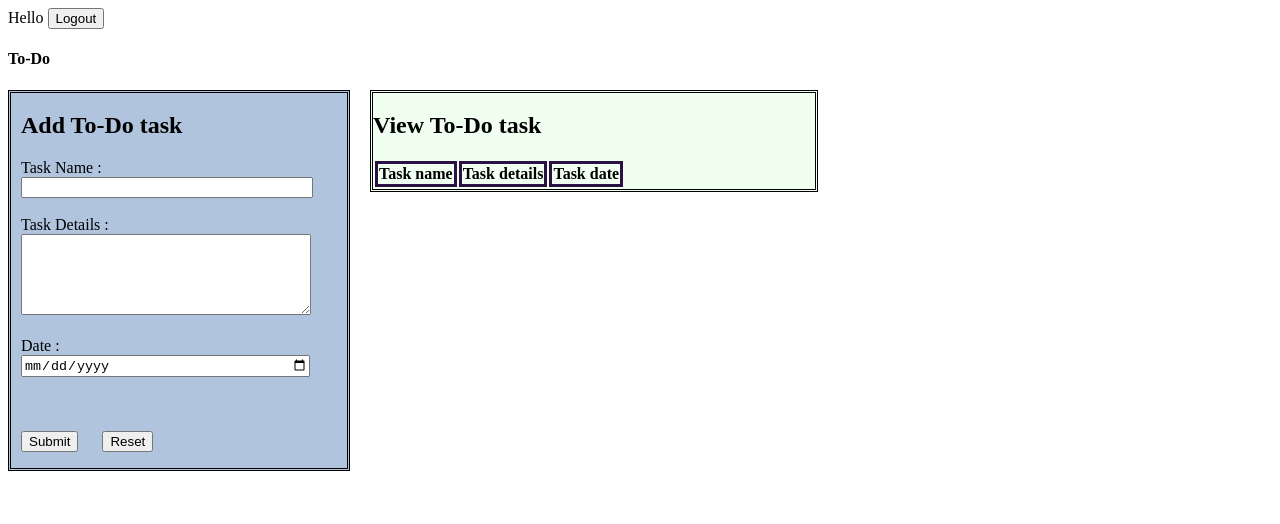
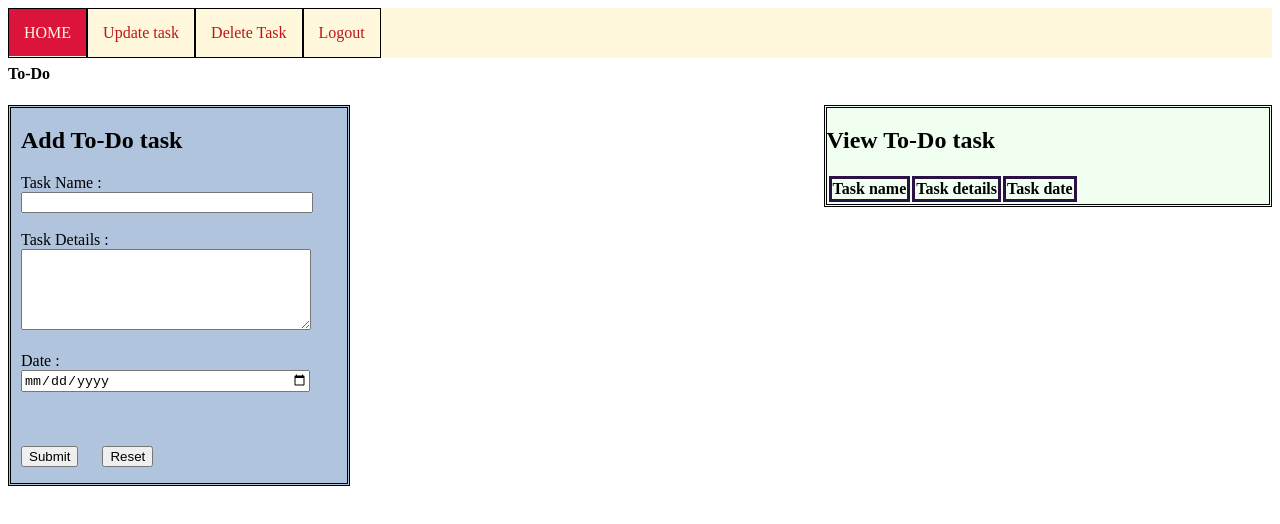
Before and after one commit to SohanChougule/JavaScript-Assignment, a plain HTML site: page html-pages/index.html in a window 1280 px wide. Drawn offline with Linux system fonts and the light colour scheme.

Commit message:
solved multiple username login error and added view task

```diff
--- a/html-pages/css/style.css
+++ b/html-pages/css/style.css
@@ -40,7 +40,7 @@
 .viewTaskFormcontainer{
     border-style: double;
     width: 35%;
-    float:left;
+    float:right;
     margin-left: 20px;
     background-color: honeydew;
 }
@@ -49,3 +49,47 @@
     border-style:solid;
     border-color: rgb(44, 18, 68);
 }
+
+.navbar{
+    background-color: cornsilk;
+
+    width:100%;
+	text-align: center;
+    margin-left: 0px;
+    float :left;
+}
+
+
+.navbar ul{
+    margin-top: 0px;
+	display:inline;
+	list-style-type: none;
+
+}
+
+.navbar li{
+    background-color: cornsilk;
+    float:left;
+    border-color: black;
+    border-style:solid;
+    border-width: 1px;
+	padding-top:15px;
+    padding-bottom:15px;
+
+}
+
+
+.navbar a {
+    margin-left: 0px;
+	padding:15px;
+    color: rgb(189, 22, 22);
+    width: 100%;
+	text-decoration: none;
+
+}
+
+.navbar a.active {
+    background-color: crimson;
+    color: cornsilk;
+
+}
--- a/html-pages/index.html
+++ b/html-pages/index.html
@@ -10,9 +10,21 @@
 </head>
 
 <body>
-    Hello
-    <button onclick="logout()">Logout</button>
+    <header>
+        <div class="navbar">
+            <ul>
+                <li><a class="active" href="#">HOME</a></li>
+                <li><a href="updateTask.html">Update task</a></li>
+                <li><a href="#">Delete Task</a></li>
+                <li><a href="login.html" onclick="logout()">Logout</a></li>
+            </ul>
+        </div>
+    </header>
+
+    <br><br>
+
     <h4>To-Do</h4>
+
     <div class="addTaskFormcontainer">
         <h2>Add To-Do task</h2>
         <form name="ToDoForm" action="">
@@ -58,7 +70,10 @@
 
         </table>
     </div>
+
 </body>
-<script src="../js/validate.js"></script>
+<script src="../js/validate.js">
+
+</script>
 
 </html>
--- a/js/validate.js
+++ b/js/validate.js
@@ -1,11 +1,10 @@
 
-if(JSON.parse(localStorage.getItem("users")) == null ){
-    localStorage.setItem("users" ,JSON.stringify([]));
+if (JSON.parse(localStorage.getItem("users")) == null) {
+    localStorage.setItem("users", JSON.stringify([]));
 
 }
-if(JSON.parse(localStorage.getItem("task")) == null ){
-    localStorage.setItem("task" ,JSON.stringify([]));
-
+if (JSON.parse(localStorage.getItem("task")) == null) {
+    localStorage.setItem("task", JSON.stringify([]));
 }
 
 function RegFormValidation() {
@@ -19,22 +18,23 @@ function RegFormValidation() {
     let gender = document.getElementById("gender");
     let address = document.getElementById("address");
 
-    if (uname.value == "") {
+    let arr = JSON.parse(localStorage.getItem("users"));
+    let flag = true;
+    if (typeof arr !== null) {
+        for (let x of arr) {
+            if (x["uname"] == uname.value) {
+                flag = false;
+                break;
+            }
+        }
+    }
+    if(!flag){
+        document.getElementById("unameerrmsg").innerText = "Username already taken please try another username";
+        uname.focus();
+    }else if (uname.value == "") {
         document.getElementById("unameerrmsg").innerText = "Please Enter User Name";
         fname.focus();
-    } else {
-        let arr = JSON.parse(localStorage.getItem("users"));
-        if (typeof arr !== null) {
-            for (let x of arr) {
-                if (x["uname"] == uname.value) {
-                    document.getElementById("unameerrmsg").innerText = "Username already taken please try another username";
-                    fname.focus();
-                }
-            }
-        }
-
-    }
-    if (password.value == "") {
+    } else if (password.value == "") {
         document.getElementById("passerrmsg").innerText = "Please Enter Password";
         password.focus();
     } else if (cpassword.value == "") {
@@ -45,11 +45,7 @@ function RegFormValidation() {
     } else if (fname.value == "") {
         document.getElementById("fnameerrmsg").innerText = "Please Enter First Name";
         fname.focus();
-    } else if (fname.value == "") {
-        document.getElementById("fnameerrmsg").innerText = "Please Enter First Name";
-        fname.focus();
-    }
-    else if (lname.value == "") {
+    } else if (lname.value == "") {
         lname.focus();
         document.getElementById("lnameerrmsg").innerText = "Please Enter Last Name";
     } else if (gender.value == "") {
@@ -60,6 +56,7 @@ function RegFormValidation() {
         address.focus();
         document.getElementById("adderrmsg").innerText = "Please Enter Address";
     } else {
+
 
         confirm("Are you sure ?")
         let obj = {
@@ -76,6 +73,7 @@ function RegFormValidation() {
         localStorage.setItem("users", JSON.stringify(users));
 
         window.location.href = "login.html"
+
 
     }
 }
@@ -111,18 +109,19 @@ function LoginFormValidation() {
     }
 }
 
+
 function displayTask() {
     let arr = JSON.parse(localStorage.getItem("task"));
     let userid = sessionStorage.getItem("userid");
     let txt = "<th>Task name</th><th>Task details</th><th>Task date</th>";
     let newarr = []
-    for(let x of arr){
-        if(x["userid"] == userid){
+    for (let x of arr) {
+        if (x["userid"] == userid) {
             newarr.push(x);
-            txt += "<tr><td>" + x["task"] +"</td><td>" + x["details"] +"</td><td>" + x["date"] +"</td> </tr>"
+            txt += "<tr><td>" + x["task"] + "</td><td>" + x["details"] + "</td><td>" + x["date"] + "</td> </tr>"
         }
     }
-    sessionStorage.setItem("task",newarr);
+    sessionStorage.setItem("task", JSON.stringify(newarr));
     document.getElementById("ViewTable").innerHTML = txt;
 
 }
@@ -133,30 +132,32 @@ function addTask() {
     let tdetails = document.getElementById("taskdetails");
     let tdate = document.getElementById("taskdate");
 
-    if(tname.value == ""){
+    if (tname.value == "") {
         document.getElementById("taskerrmsg").innerHTML = "Please Enter Task";
-    }else if(tdetails.value == ""){
+    } else if (tdetails.value == "") {
         document.getElementById("taskerrmsg").innerHTML = "Please Enter Task details";
-    }else if(tdate.value == ""){
+    } else if (tdate.value == "") {
         document.getElementById("taskerrmsg").innerHTML = "Please Enter Date";
-    }else{
+    } else {
         let userid = sessionStorage.getItem("userid");
         let task = JSON.parse(localStorage.getItem("task"));
-        let cnt =0
-        for(x of task){
-            if(x["userid"] == userid){
+        let cnt = 0
+        for (x of task) {
+            if (x["userid"] == userid) {
                 cnt++
             }
         }
-        obj = {"userid": userid,
-                "taskid":cnt,
-                "task":tname.value,
-                "details":tdetails.value,
-            "date":tdate.value};
+        obj = {
+            "userid": userid,
+            "taskid": cnt,
+            "task": tname.value,
+            "details": tdetails.value,
+            "date": tdate.value
+        };
 
 
         task.push(obj)
-        localStorage.setItem("task",JSON.stringify(task));
+        localStorage.setItem("task", JSON.stringify(task));
         alert("Task Added");
         window.location.reload();
     }
@@ -166,5 +167,4 @@ function addTask() {
 
 function logout() {
     sessionStorage.clear();
-    window.location.href = "login.html";
 }
```
Also changed, not shown: html-pages/updateTask.html (added, +12 -0 lines).
